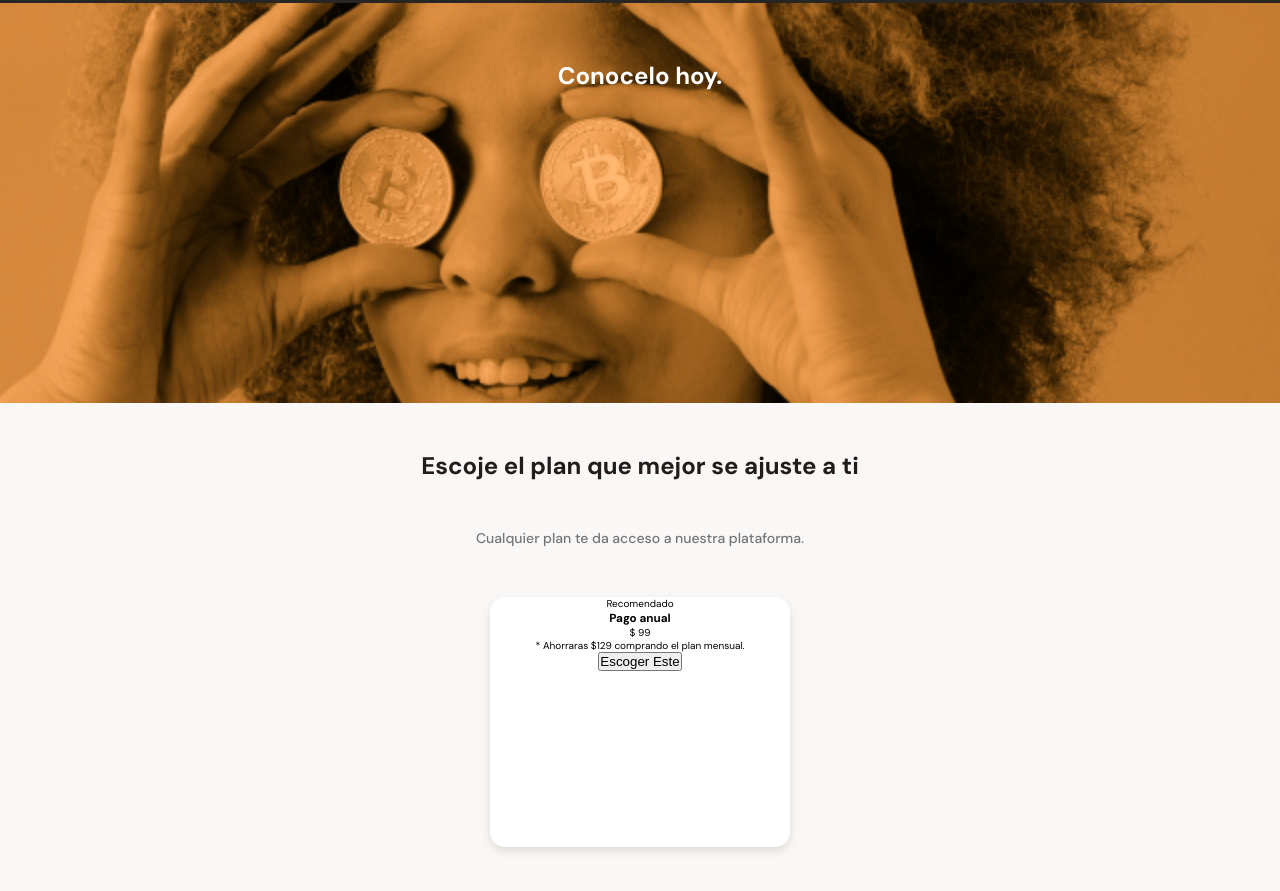
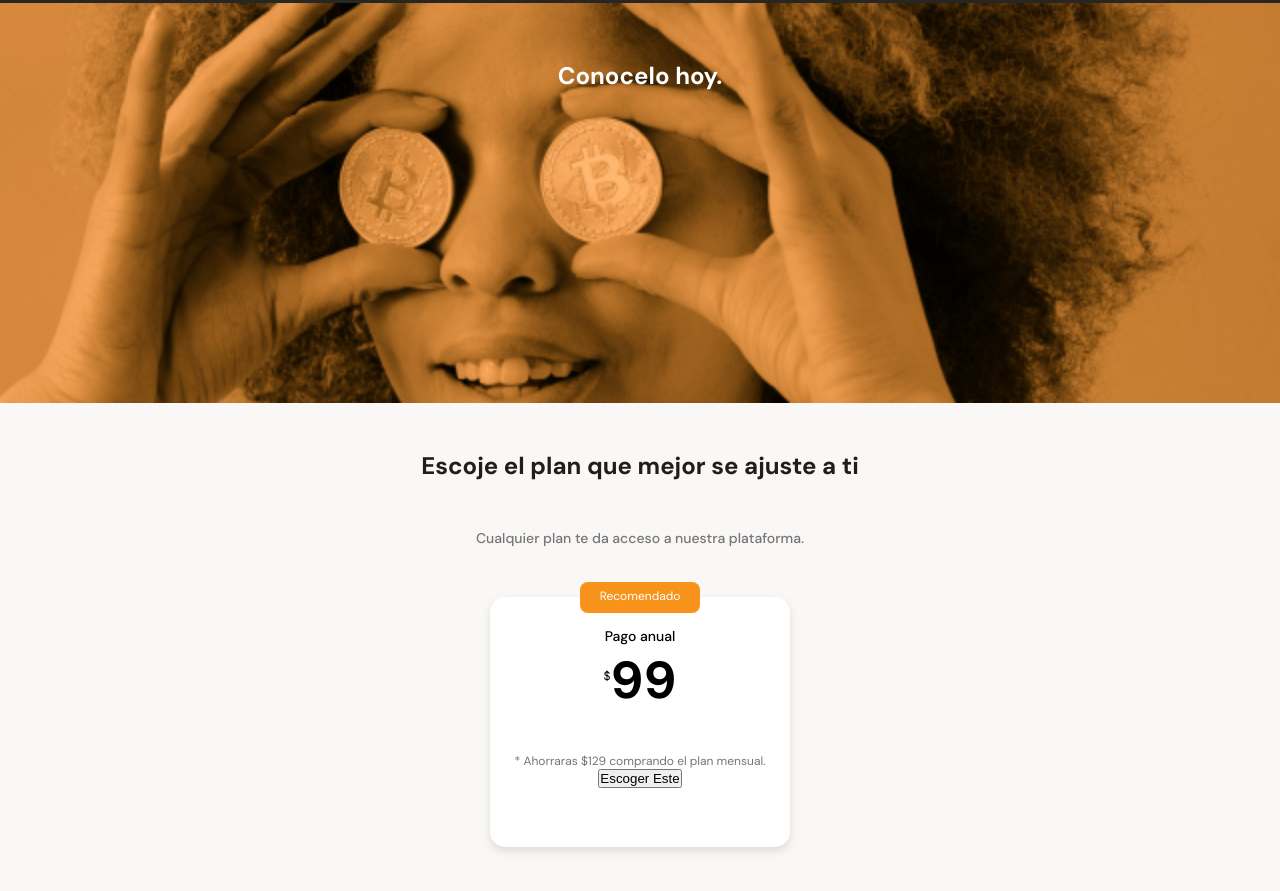
Before and after one commit to GerardoDev25/Platzi--Curso-de-Responsive-Design, a plain HTML site: page index.html in a window 1280 px wide. Shown: the part 2347-3238 px from the top of the page. Drawn offline with Linux system fonts and the light colour scheme.

Commit message:
Detallando estilos en tarjetas de planes

```diff
--- a/index.html
+++ b/index.html
@@ -133,7 +133,7 @@
             <p class="recommended">Recomendado</p>
             <div class="plan-info-container">
               <h3 class="plan-card--title">Pago anual</h3>
-              <p class="plan-card--price"><span>$</span> 99</p>
+              <p class="plan-card--price"><sup>$</sup>99</p>
               <p class="plan-card--saving">* Ahorraras $129 comprando el plan mensual.</p>
               <button class="plan-card--ca">Escoger Este <span></span></button>
             </div>
--- a/style.css
+++ b/style.css
@@ -386,3 +386,43 @@ main {
   border-radius: 15px;
   box-shadow: 0 4px 8px rgba(89, 73, 30, 0.16);
 }
+
+.recommended {
+  position: absolute;
+  width: 120px;
+  height: 31px;
+  padding: 6px;
+  top: -15px;
+  left: calc(50% - 60px);
+  font-size: 1.2rem;
+  background-color: var(--bitcoin-orange);
+  border-radius: 8px;
+  color: var(--just-white);
+}
+
+.plan-card--title {
+  padding-top: 30px;
+  font-size: 1.4rem;
+  font-weight: 500;
+  line-height: 1.8rem;
+  color: black;
+}
+
+.plan-card--price {
+  padding: 5px 0;
+  font-size: 5.2rem;
+  font-weight: bold;
+  line-height: 5.3rem;
+  color: black;
+}
+.plan-card--price sup {
+  font-size: 1.2rem;
+  font-weight: 300;
+  padding-bottom: 4.5rem;
+  display: inline-block;
+}
+
+.plan-card--saving {
+  font-size: 1.2rem;
+  color: #757575;
+}
```
